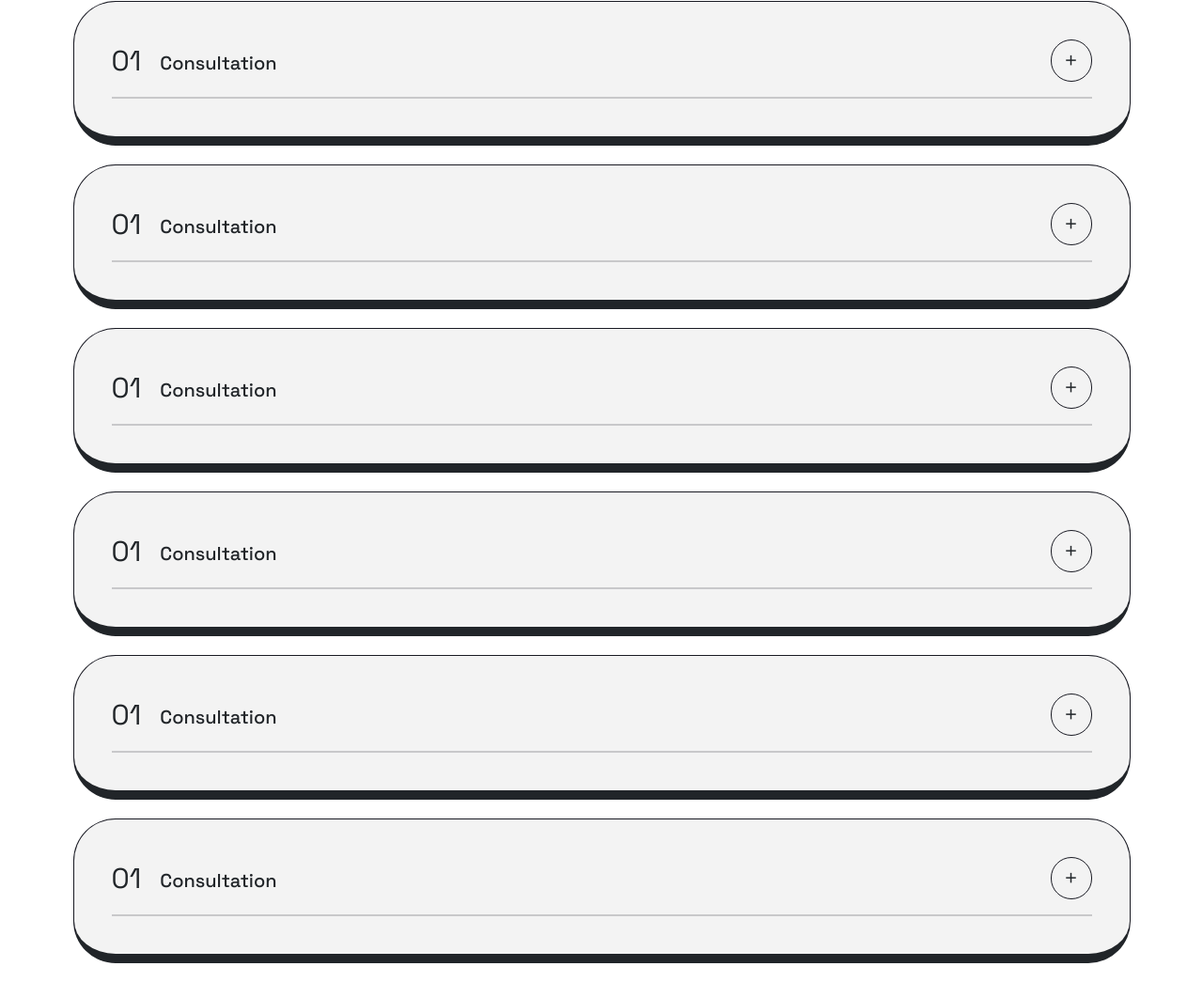
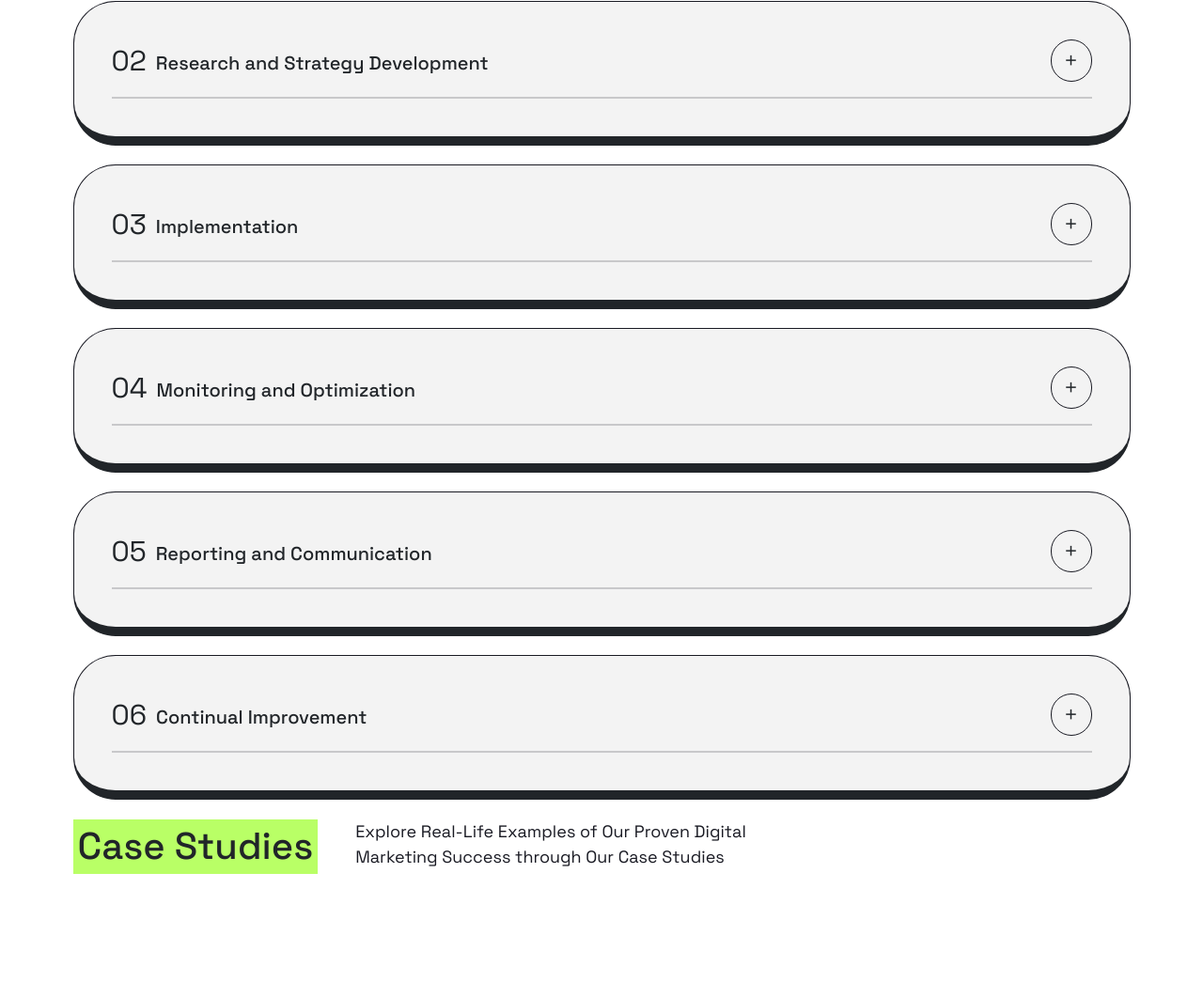
Before and after one commit to DanielBorbafs/positivus_lp, a plain HTML site: page index.html in a window 1280 px wide. Shown: the part 3045-4090 px from the top of the page at 94% size. After the commit the page ends 3980 px from the top, so only its background shows below. Drawn offline with nearby package versions, Linux system fonts and the light colour scheme.

Commit message:
feat: section process working

```diff
--- a/assets/styles/style.css
+++ b/assets/styles/style.css
@@ -462,7 +462,7 @@ header {
 .guide__card__title__text {
   display: flex;
   align-items: center;
-  gap: 2rem;
+  gap: 1rem;
   text-align: center;
   & span {
     font-size: var(--h3-desktop);
@@ -512,6 +512,10 @@ header {
 }
 .guide__card.active .showGuide {
   transform: rotate(180deg);
+}
+
+/* ======================= TEAM CONTAINER =================*/
+.team {
 }
 
 @media (width <= 576px) {
@@ -571,6 +575,18 @@ header {
     margin-top: 0;
     margin: 0.9rem;
   }
+
+  .guide__card__title {
+    & i {
+      max-height: 42px;
+    }
+  }
+  .guide .guide__card__title__text {
+    & h4 {
+      font-size: 1.6rem;
+      text-align: start;
+    }
+  }
 }
 
 @media (min-width: 769px) and (max-width: 1280px) {
--- a/index.html
+++ b/index.html
@@ -249,8 +249,8 @@
           <div class="guide__card">
             <div class="guide__card__title">
               <div class="guide__card__title__text">
-                <span>01</span>
-                <h4>Consultation</h4>
+                <span>02</span>
+                <h4>Research and Strategy Development</h4>
               </div>
               <i class="bx bx-plus showGuide"></i>
             </div>
@@ -265,8 +265,8 @@
           <div class="guide__card">
             <div class="guide__card__title">
               <div class="guide__card__title__text">
-                <span>01</span>
-                <h4>Consultation</h4>
+                <span>03</span>
+                <h4>Implementation</h4>
               </div>
               <i class="bx bx-plus showGuide"></i>
             </div>
@@ -281,8 +281,8 @@
           <div class="guide__card">
             <div class="guide__card__title">
               <div class="guide__card__title__text">
-                <span>01</span>
-                <h4>Consultation</h4>
+                <span>04</span>
+                <h4>Monitoring and Optimization</h4>
               </div>
               <i class="bx bx-plus showGuide"></i>
             </div>
@@ -297,8 +297,8 @@
           <div class="guide__card">
             <div class="guide__card__title">
               <div class="guide__card__title__text">
-                <span>01</span>
-                <h4>Consultation</h4>
+                <span>05</span>
+                <h4>Reporting and Communication</h4>
               </div>
               <i class="bx bx-plus showGuide"></i>
             </div>
@@ -313,8 +313,8 @@
           <div class="guide__card">
             <div class="guide__card__title">
               <div class="guide__card__title__text">
-                <span>01</span>
-                <h4>Consultation</h4>
+                <span>06</span>
+                <h4>Continual Improvement</h4>
               </div>
               <i class="bx bx-plus showGuide"></i>
             </div>
@@ -326,22 +326,16 @@
               our services to best fit your requirements.
             </p>
           </div>
-          <div class="guide__card">
-            <div class="guide__card__title">
-              <div class="guide__card__title__text">
-                <span>01</span>
-                <h4>Consultation</h4>
-              </div>
-              <i class="bx bx-plus showGuide"></i>
-            </div>
-            <div class="line"></div>
-            <p class="guideText">
-              During the initial consultation, we will discuss your business
-              goals and objectives, target audience, and current marketing
-              efforts. This will allow us to understand your needs and tailor
-              our services to best fit your requirements.
-            </p>
-          </div>
+        </div>
+      </section>
+
+      <section class="container team">
+        <div class="services__text">
+          <h2>Case Studies</h2>
+          <p>
+            Explore Real-Life Examples of Our Proven Digital<br />Marketing
+            Success through Our Case Studies
+          </p>
         </div>
       </section>
     </main>
```
